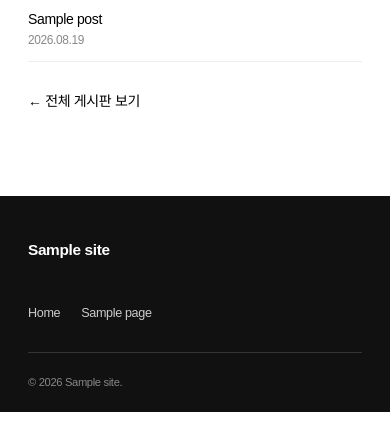
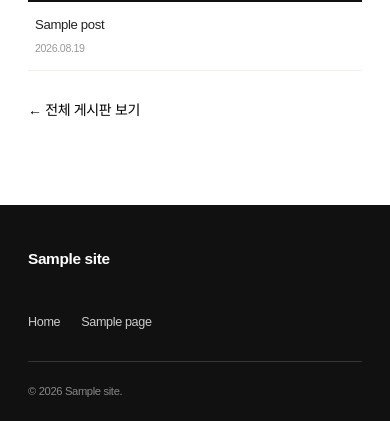
Before and after one commit to king8875/sujica, a WordPress theme: template suji/templates/archive/archive-notice.php in a window 390 px wide. Shown: the part 219-640 px from the top of the page. Run offline with PHP 8.4 and a stand-in for WordPress, Linux system fonts and the light colour scheme; the site name, menu and one post (Sample post) are stand-ins, and other content is empty; some libraries are stand-ins or nearby versions; some web fonts are replaced.

Commit message:
style: 게시판 아카이브 목록 디자인
공지사항 목록이 스타일 없이 맨 줄로 나오고, 68쪽짜리 페이지 넘기기가
기본 텍스트 그대로였다. 목록·머리말·페이지네이션을 모두 손봤다.

- template-parts/content-board.php: 행 전체를 링크로 묶고, 제목과
  작성자·날짜·조회수를 한 줄에 좌우로 배치. 라벨 없이 숫자만 있던 조회수에
  아이콘과 스크린리더용 라벨을 붙였다
- assets/css/components/board-post.css: 목록 행 스타일 재작성.
  제목은 한 줄로 잘라 행 높이를 고르게 하고, 600px 이하에서는 메타를 아래로
- assets/css/pages/board-archive.css
  · 머리말을 grid 로 바꿔 아이콘·제목·설명 정렬을 맞춤 (기존에는 설명이
    margin-left:64px 로 아이콘 폭에 하드코딩돼 있었다)
  · 페이지 넘기기 스타일 신규 — 현재 쪽 반전, 이전/다음, 생략 기호
  · 전체 게시판 링크 정리
- templates/archive/archive-*.php: 제목 옆에 전체 글 수 표기.
  1,477건짜리 포토앨범처럼 규모를 미리 알려준다

목록·페이지네이션은 공용 컴포넌트라 주보·사제·상임위원회 게시판도 함께 적용된다.

Co-Authored-By: Claude Opus 5 <noreply@anthropic.com>

```diff
--- a/suji/assets/css/components/board-post.css
+++ b/suji/assets/css/components/board-post.css
@@ -1,16 +1,102 @@
+/**
+ * 게시판 목록 한 줄 — notice / bulletin / priest / committee 아카이브 공용.
+ * 넓은 화면에서는 제목과 메타를 한 줄에 좌우로 두어 훑기 쉽게 하고,
+ * 좁아지면 메타를 제목 아래로 내린다.
+ */
+.board-list {
+	border-top: 2px solid #111;
+}
+
 .board-list-item {
-	padding: 0.75rem 0;
-	border-bottom: 1px solid #eee;
+	border-bottom: 1px solid #f0f0ec;
+}
+
+.board-item-link {
+	display: flex;
+	align-items: baseline;
+	gap: 1.5rem;
+	padding: 1.05rem 0.75rem;
+	color: inherit;
+	text-decoration: none;
+	border-radius: 8px;
+	transition: background-color 0.15s ease;
+}
+
+.board-item-link:hover {
+	background: #fafaf8;
 }
 
 .board-item-title {
-	margin: 0 0 0.25rem;
-	font-size: 1rem;
+	flex: 1 1 auto;
+	min-width: 0;
+	margin: 0;
+	font-size: 0.97rem;
+	font-weight: 500;
+	line-height: 1.5;
+	color: #222;
+	/* 제목이 길어도 한 줄로 잘라 행 높이를 고르게 둔다 */
+	overflow: hidden;
+	text-overflow: ellipsis;
+	white-space: nowrap;
+}
+
+.board-item-link:hover .board-item-title {
+	color: #111;
+	text-decoration: underline;
+	text-underline-offset: 3px;
 }
 
 .board-item-meta {
+	flex-shrink: 0;
 	display: flex;
-	gap: 0.75rem;
-	font-size: 0.85rem;
-	color: #888;
+	align-items: center;
+	gap: 1rem;
+	font-size: 0.8rem;
+	color: #999;
+	white-space: nowrap;
 }
+
+.board-item-author {
+	min-width: 4em;
+	text-align: right;
+}
+
+.board-item-date {
+	font-variant-numeric: tabular-nums;
+}
+
+.board-item-hit {
+	display: inline-flex;
+	align-items: center;
+	gap: 0.25rem;
+	min-width: 3.5em;
+	font-variant-numeric: tabular-nums;
+}
+
+.board-item-hit svg {
+	color: #c4c4bc;
+}
+
+@media (max-width: 600px) {
+	.board-item-link {
+		flex-direction: column;
+		align-items: stretch;
+		gap: 0.4rem;
+		padding: 0.9rem 0.5rem;
+	}
+
+	.board-item-title {
+		white-space: normal;
+		font-size: 0.94rem;
+	}
+
+	.board-item-meta {
+		gap: 0.85rem;
+		font-size: 0.76rem;
+	}
+
+	.board-item-author {
+		min-width: 0;
+		text-align: left;
+	}
+}
--- a/suji/template-parts/content-board.php
+++ b/suji/template-parts/content-board.php
@@ -7,16 +7,29 @@ $suji_wr_name = suji_board_post_meta( '_g5_wr_name' );
 $suji_wr_hit  = suji_board_post_meta( '_g5_wr_hit' );
 ?>
 <article id="post-<?php the_ID(); ?>" <?php post_class( 'board-list-item' ); ?>>
-	<h2 class="board-item-title">
-		<a href="<?php the_permalink(); ?>"><?php the_title(); ?></a>
-	</h2>
+	<a class="board-item-link" href="<?php the_permalink(); ?>">
+		<h2 class="board-item-title"><?php the_title(); ?></h2>
+
 		<div class="board-item-meta">
 			<?php if ( $suji_wr_name ) : ?>
 				<span class="board-item-author"><?php echo esc_html( $suji_wr_name ); ?></span>
 			<?php endif; ?>
-		<span class="board-item-date"><?php echo esc_html( get_the_date( 'Y.m.d' ) ); ?></span>
+
+			<time class="board-item-date" datetime="<?php echo esc_attr( get_the_date( 'c' ) ); ?>">
+				<?php echo esc_html( get_the_date( 'Y.m.d' ) ); ?>
+			</time>
+
 			<?php if ( $suji_wr_hit ) : ?>
-			<span class="board-item-hit"><?php echo esc_html( $suji_wr_hit ); ?></span>
+				<span class="board-item-hit">
+					<svg viewBox="0 0 24 24" width="14" height="14" fill="none" stroke="currentColor"
+					     stroke-width="1.8" stroke-linecap="round" stroke-linejoin="round" aria-hidden="true">
+						<path d="M1.5 12S5 5.5 12 5.5 22.5 12 22.5 12 19 18.5 12 18.5 1.5 12 1.5 12z"></path>
+						<circle cx="12" cy="12" r="3"></circle>
+					</svg>
+					<span class="screen-reader-text"><?php esc_html_e( '조회수', 'suji' ); ?> </span>
+					<?php echo esc_html( number_format_i18n( (int) $suji_wr_hit ) ); ?>
+				</span>
 			<?php endif; ?>
 		</div>
+	</a>
 </article>
--- a/suji/templates/archive/archive-notice.php
+++ b/suji/templates/archive/archive-notice.php
@@ -18,7 +18,18 @@ $suji_term = get_queried_object();
 				<line x1="8" y1="17" x2="13" y2="17"></line>
 			</svg>
 		</span>
-		<h1 class="page-title"><?php echo esc_html( $suji_term->name ); ?></h1>
+		<h1 class="page-title">
+			<?php echo esc_html( $suji_term->name ); ?>
+			<?php if ( $suji_term->count ) : ?>
+				<span class="board-archive-count"><?php
+					printf(
+						/* translators: %s: 글 수 */
+						esc_html__( '전체 %s건', 'suji' ),
+						esc_html( number_format_i18n( $suji_term->count ) )
+					);
+				?></span>
+			<?php endif; ?>
+		</h1>
 		<p class="board-archive-desc"><?php esc_html_e( '수지성당의 공지사항을 안내해드립니다.', 'suji' ); ?></p>
 	</header>
 
```
Also changed, not shown: suji/assets/css/pages/board-archive.css (+130 -13 lines), suji/templates/archive/archive-bulletin.php (+12 -1 lines), suji/templates/archive/archive-committee-board.php (+12 -1 lines), suji/templates/archive/archive-gallery.php (+12 -1 lines), suji/templates/archive/archive-priest-board.php (+12 -1 lines). Lines whose indentation alone changed are shown as unchanged.
